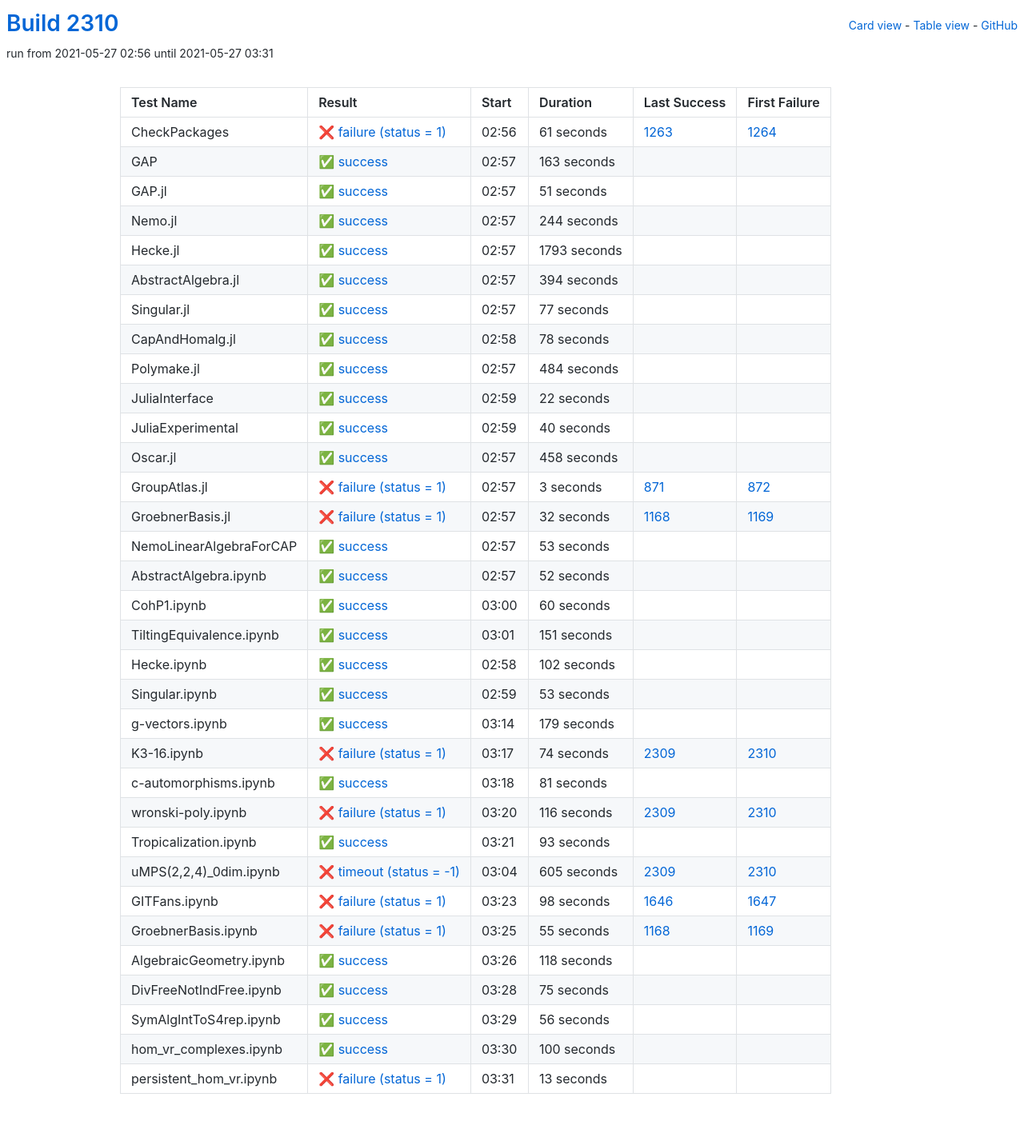
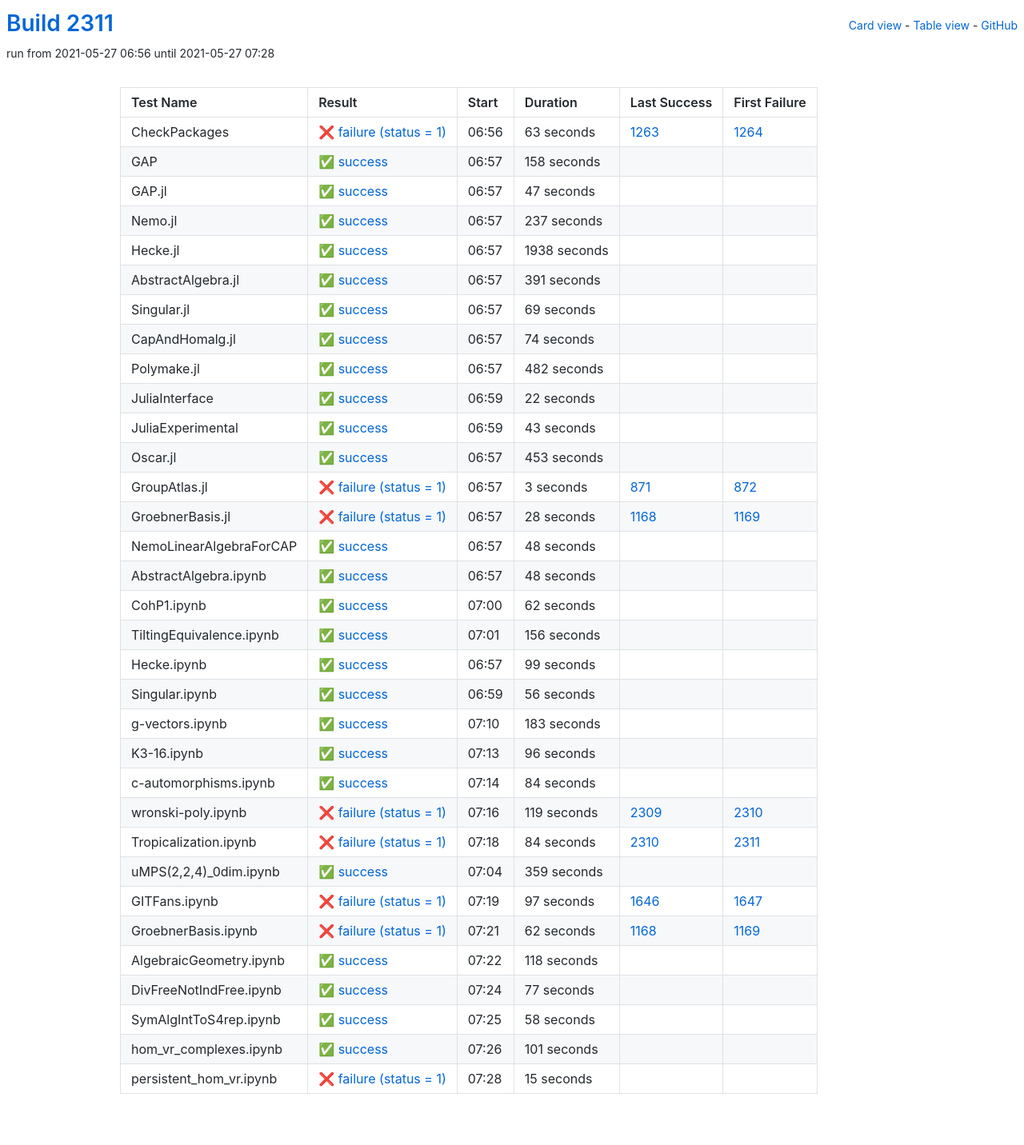
Before and after one commit to oscar-system/oscar-ci-status-stable, a Jekyll site: the page built from table.html, in a window 1280 px wide. Shown: the whole page at 80% size. Built offline with Jekyll 4.4.1, drawn with Linux system fonts in a browser that asks for light colours.

Commit message:
Build #2311

```diff
--- a/_data/ci.yml
+++ b/_data/ci.yml
@@ -1,6 +1,6 @@
 ---
-build: 2310
-build_url: https://oscarci.mathematik.uni-kl.de/job/oscar-stable/2310/
+build: 2311
+build_url: https://oscarci.mathematik.uni-kl.de/job/oscar-stable/2311/
 job: oscar-stable
 organization: oscar-system
 repo: oscar-ci-status-stable
@@ -8,116 +8,116 @@ repourl: https://github.com/oscar-system/oscar-ci-status-stable
 tests:
 - name: CheckPackages
   id: checkpackages
-  log: https://oscarci.mathematik.uni-kl.de/job/oscar-stable/2310/artifact/logs/build-2310/CheckPackages.log
-  start: 2021-05-27 02:56
+  log: https://oscarci.mathematik.uni-kl.de/job/oscar-stable/2311/artifact/logs/build-2311/CheckPackages.log
+  start: 2021-05-27 06:56
   success: false
   exitcode: 1
   status: failure
-  duration: 61
+  duration: 63
   last_success: 1263
   last_success_url: https://oscarci.mathematik.uni-kl.de/job/oscar-stable/1263/
   first_failure: 1264
   first_failure_url: https://oscarci.mathematik.uni-kl.de/job/oscar-stable/1264/
 - name: GAP
   id: gap
-  log: https://oscarci.mathematik.uni-kl.de/job/oscar-stable/2310/artifact/logs/build-2310/GAP.log
-  start: 2021-05-27 02:57
+  log: https://oscarci.mathematik.uni-kl.de/job/oscar-stable/2311/artifact/logs/build-2311/GAP.log
+  start: 2021-05-27 06:57
   success: true
   exitcode: 0
   status: success
-  duration: 163
+  duration: 158
   last_success: false
   last_success_url:
   first_failure: false
   first_failure_url:
 - name: GAP.jl
   id: gap-jl
-  log: https://oscarci.mathematik.uni-kl.de/job/oscar-stable/2310/artifact/logs/build-2310/GAP.jl.log
-  start: 2021-05-27 02:57
+  log: https://oscarci.mathematik.uni-kl.de/job/oscar-stable/2311/artifact/logs/build-2311/GAP.jl.log
+  start: 2021-05-27 06:57
   success: true
   exitcode: 0
   status: success
-  duration: 51
+  duration: 47
   last_success: false
   last_success_url:
   first_failure: false
   first_failure_url:
 - name: Nemo.jl
   id: nemo-jl
-  log: https://oscarci.mathematik.uni-kl.de/job/oscar-stable/2310/artifact/logs/build-2310/Nemo.jl.log
-  start: 2021-05-27 02:57
+  log: https://oscarci.mathematik.uni-kl.de/job/oscar-stable/2311/artifact/logs/build-2311/Nemo.jl.log
+  start: 2021-05-27 06:57
   success: true
   exitcode: 0
   status: success
-  duration: 244
+  duration: 237
   last_success: false
   last_success_url:
   first_failure: false
   first_failure_url:
 - name: Hecke.jl
   id: hecke-jl
-  log: https://oscarci.mathematik.uni-kl.de/job/oscar-stable/2310/artifact/logs/build-2310/Hecke.jl.log
-  start: 2021-05-27 02:57
+  log: https://oscarci.mathematik.uni-kl.de/job/oscar-stable/2311/artifact/logs/build-2311/Hecke.jl.log
+  start: 2021-05-27 06:57
   success: true
   exitcode: 0
   status: success
-  duration: 1793
+  duration: 1938
   last_success: false
   last_success_url:
   first_failure: false
   first_failure_url:
 - name: AbstractAlgebra.jl
   id: abstractalgebra-jl
-  log: https://oscarci.mathematik.uni-kl.de/job/oscar-stable/2310/artifact/logs/build-2310/AbstractAlgebra.jl.log
-  start: 2021-05-27 02:57
+  log: https://oscarci.mathematik.uni-kl.de/job/oscar-stable/2311/artifact/logs/build-2311/AbstractAlgebra.jl.log
+  start: 2021-05-27 06:57
   success: true
   exitcode: 0
   status: success
-  duration: 394
+  duration: 391
   last_success: false
   last_success_url:
   first_failure: false
   first_failure_url:
 - name: Singular.jl
   id: singular-jl
-  log: https://oscarci.mathematik.uni-kl.de/job/oscar-stable/2310/artifact/logs/build-2310/Singular.jl.log
-  start: 2021-05-27 02:57
+  log: https://oscarci.mathematik.uni-kl.de/job/oscar-stable/2311/artifact/logs/build-2311/Singular.jl.log
+  start: 2021-05-27 06:57
   success: true
   exitcode: 0
   status: success
-  duration: 77
+  duration: 69
   last_success: false
   last_success_url:
   first_failure: false
   first_failure_url:
 - name: CapAndHomalg.jl
   id: capandhomalg-jl
-  log: https://oscarci.mathematik.uni-kl.de/job/oscar-stable/2310/artifact/logs/build-2310/CapAndHomalg.jl.log
-  start: 2021-05-27 02:58
+  log: https://oscarci.mathematik.uni-kl.de/job/oscar-stable/2311/artifact/logs/build-2311/CapAndHomalg.jl.log
+  start: 2021-05-27 06:57
   success: true
   exitcode: 0
   status: success
-  duration: 78
+  duration: 74
   last_success: false
   last_success_url:
   first_failure: false
   first_failure_url:
 - name: Polymake.jl
   id: polymake-jl
-  log: https://oscarci.mathematik.uni-kl.de/job/oscar-stable/2310/artifact/logs/build-2310/Polymake.jl.log
-  start: 2021-05-27 02:57
+  log: https://oscarci.mathematik.uni-kl.de/job/oscar-stable/2311/artifact/logs/build-2311/Polymake.jl.log
+  start: 2021-05-27 06:57
   success: true
   exitcode: 0
   status: success
-  duration: 484
+  duration: 482
   last_success: false
   last_success_url:
   first_failure: false
   first_failure_url:
 - name: JuliaInterface
   id: juliainterface
-  log: https://oscarci.mathematik.uni-kl.de/job/oscar-stable/2310/artifact/logs/build-2310/JuliaInterface.log
-  start: 2021-05-27 02:59
+  log: https://oscarci.mathematik.uni-kl.de/job/oscar-stable/2311/artifact/logs/build-2311/JuliaInterface.log
+  start: 2021-05-27 06:59
   success: true
   exitcode: 0
   status: success
@@ -128,32 +128,32 @@ tests:
   first_failure_url:
 - name: JuliaExperimental
   id: juliaexperimental
-  log: https://oscarci.mathematik.uni-kl.de/job/oscar-stable/2310/artifact/logs/build-2310/JuliaExperimental.log
-  start: 2021-05-27 02:59
+  log: https://oscarci.mathematik.uni-kl.de/job/oscar-stable/2311/artifact/logs/build-2311/JuliaExperimental.log
+  start: 2021-05-27 06:59
   success: true
   exitcode: 0
   status: success
-  duration: 40
+  duration: 43
   last_success: false
   last_success_url:
   first_failure: false
   first_failure_url:
 - name: Oscar.jl
   id: oscar-jl
-  log: https://oscarci.mathematik.uni-kl.de/job/oscar-stable/2310/artifact/logs/build-2310/Oscar.jl.log
-  start: 2021-05-27 02:57
+  log: https://oscarci.mathematik.uni-kl.de/job/oscar-stable/2311/artifact/logs/build-2311/Oscar.jl.log
+  start: 2021-05-27 06:57
   success: true
   exitcode: 0
   status: success
-  duration: 458
+  duration: 453
   last_success: false
   last_success_url:
   first_failure: false
   first_failure_url:
 - name: GroupAtlas.jl
   id: groupatlas-jl
-  log: https://oscarci.mathematik.uni-kl.de/job/oscar-stable/2310/artifact/logs/build-2310/GroupAtlas.jl.log
-  start: 2021-05-27 02:57
+  log: https://oscarci.mathematik.uni-kl.de/job/oscar-stable/2311/artifact/logs/build-2311/GroupAtlas.jl.log
+  start: 2021-05-27 06:57
   success: false
   exitcode: 1
   status: failure
@@ -164,188 +164,188 @@ tests:
   first_failure_url: https://oscarci.mathematik.uni-kl.de/job/oscar-stable/872/
 - name: GroebnerBasis.jl
   id: groebnerbasis-jl
-  log: https://oscarci.mathematik.uni-kl.de/job/oscar-stable/2310/artifact/logs/build-2310/GroebnerBasis.jl.log
-  start: 2021-05-27 02:57
+  log: https://oscarci.mathematik.uni-kl.de/job/oscar-stable/2311/artifact/logs/build-2311/GroebnerBasis.jl.log
+  start: 2021-05-27 06:57
   success: false
   exitcode: 1
   status: failure
-  duration: 32
+  duration: 28
   last_success: 1168
   last_success_url: https://oscarci.mathematik.uni-kl.de/job/oscar-stable/1168/
   first_failure: 1169
   first_failure_url: https://oscarci.mathematik.uni-kl.de/job/oscar-stable/1169/
 - name: NemoLinearAlgebraForCAP
   id: nemolinearalgebraforcap
-  log: https://oscarci.mathematik.uni-kl.de/job/oscar-stable/2310/artifact/logs/build-2310/NemoLinearAlgebraForCAP.log
-  start: 2021-05-27 02:57
+  log: https://oscarci.mathematik.uni-kl.de/job/oscar-stable/2311/artifact/logs/build-2311/NemoLinearAlgebraForCAP.log
+  start: 2021-05-27 06:57
   success: true
   exitcode: 0
   status: success
-  duration: 53
+  duration: 48
   last_success: false
   last_success_url:
   first_failure: false
   first_failure_url:
 - name: AbstractAlgebra.ipynb
   id: abstractalgebra-ipynb
-  log: https://oscarci.mathematik.uni-kl.de/job/oscar-stable/2310/artifact/logs/build-2310/AbstractAlgebra.ipynb.log
-  start: 2021-05-27 02:57
+  log: https://oscarci.mathematik.uni-kl.de/job/oscar-stable/2311/artifact/logs/build-2311/AbstractAlgebra.ipynb.log
+  start: 2021-05-27 06:57
   success: true
   exitcode: 0
   status: success
-  duration: 52
+  duration: 48
   last_success: false
   last_success_url:
   first_failure: false
   first_failure_url:
 - name: CohP1.ipynb
   id: cohp1-ipynb
-  log: https://oscarci.mathematik.uni-kl.de/job/oscar-stable/2310/artifact/logs/build-2310/CohP1.ipynb.log
-  start: 2021-05-27 03:00
+  log: https://oscarci.mathematik.uni-kl.de/job/oscar-stable/2311/artifact/logs/build-2311/CohP1.ipynb.log
+  start: 2021-05-27 07:00
   success: true
   exitcode: 0
   status: success
-  duration: 60
+  duration: 62
   last_success: false
   last_success_url:
   first_failure: false
   first_failure_url:
 - name: TiltingEquivalence.ipynb
   id: tiltingequivalence-ipynb
-  log: https://oscarci.mathematik.uni-kl.de/job/oscar-stable/2310/artifact/logs/build-2310/TiltingEquivalence.ipynb.log
-  start: 2021-05-27 03:01
+  log: https://oscarci.mathematik.uni-kl.de/job/oscar-stable/2311/artifact/logs/build-2311/TiltingEquivalence.ipynb.log
+  start: 2021-05-27 07:01
   success: true
   exitcode: 0
   status: success
-  duration: 151
+  duration: 156
   last_success: false
   last_success_url:
   first_failure: false
   first_failure_url:
 - name: Hecke.ipynb
   id: hecke-ipynb
-  log: https://oscarci.mathematik.uni-kl.de/job/oscar-stable/2310/artifact/logs/build-2310/Hecke.ipynb.log
-  start: 2021-05-27 02:58
+  log: https://oscarci.mathematik.uni-kl.de/job/oscar-stable/2311/artifact/logs/build-2311/Hecke.ipynb.log
+  start: 2021-05-27 06:57
   success: true
   exitcode: 0
   status: success
-  duration: 102
+  duration: 99
   last_success: false
   last_success_url:
   first_failure: false
   first_failure_url:
 - name: Singular.ipynb
   id: singular-ipynb
-  log: https://oscarci.mathematik.uni-kl.de/job/oscar-stable/2310/artifact/logs/build-2310/Singular.ipynb.log
-  start: 2021-05-27 02:59
+  log: https://oscarci.mathematik.uni-kl.de/job/oscar-stable/2311/artifact/logs/build-2311/Singular.ipynb.log
+  start: 2021-05-27 06:59
   success: true
   exitcode: 0
   status: success
-  duration: 53
+  duration: 56
   last_success: false
   last_success_url:
   first_failure: false
   first_failure_url:
 - name: g-vectors.ipynb
   id: g-vectors-ipynb
-  log: https://oscarci.mathematik.uni-kl.de/job/oscar-stable/2310/artifact/logs/build-2310/g-vectors.ipynb.log
-  start: 2021-05-27 03:14
+  log: https://oscarci.mathematik.uni-kl.de/job/oscar-stable/2311/artifact/logs/build-2311/g-vectors.ipynb.log
+  start: 2021-05-27 07:10
   success: true
   exitcode: 0
   status: success
-  duration: 179
+  duration: 183
   last_success: false
   last_success_url:
   first_failure: false
   first_failure_url:
 - name: K3-16.ipynb
   id: k3-16-ipynb
-  log: https://oscarci.mathematik.uni-kl.de/job/oscar-stable/2310/artifact/logs/build-2310/K3-16.ipynb.log
-  start: 2021-05-27 03:17
-  success: false
-  exitcode: 1
-  status: failure
-  duration: 74
-  last_success: 2309
-  last_success_url: https://oscarci.mathematik.uni-kl.de/job/oscar-stable/2309/
-  first_failure: 2310
-  first_failure_url: https://oscarci.mathematik.uni-kl.de/job/oscar-stable/2310/
-- name: c-automorphisms.ipynb
-  id: c-automorphisms-ipynb
-  log: https://oscarci.mathematik.uni-kl.de/job/oscar-stable/2310/artifact/logs/build-2310/c-automorphisms.ipynb.log
-  start: 2021-05-27 03:18
+  log: https://oscarci.mathematik.uni-kl.de/job/oscar-stable/2311/artifact/logs/build-2311/K3-16.ipynb.log
+  start: 2021-05-27 07:13
   success: true
   exitcode: 0
   status: success
-  duration: 81
+  duration: 96
+  last_success: false
+  last_success_url:
+  first_failure: false
+  first_failure_url:
+- name: c-automorphisms.ipynb
+  id: c-automorphisms-ipynb
+  log: https://oscarci.mathematik.uni-kl.de/job/oscar-stable/2311/artifact/logs/build-2311/c-automorphisms.ipynb.log
+  start: 2021-05-27 07:14
+  success: true
+  exitcode: 0
+  status: success
+  duration: 84
   last_success: false
   last_success_url:
   first_failure: false
   first_failure_url:
 - name: wronski-poly.ipynb
   id: wronski-poly-ipynb
-  log: https://oscarci.mathematik.uni-kl.de/job/oscar-stable/2310/artifact/logs/build-2310/wronski-poly.ipynb.log
-  start: 2021-05-27 03:20
+  log: https://oscarci.mathematik.uni-kl.de/job/oscar-stable/2311/artifact/logs/build-2311/wronski-poly.ipynb.log
+  start: 2021-05-27 07:16
   success: false
   exitcode: 1
   status: failure
-  duration: 116
+  duration: 119
   last_success: 2309
   last_success_url: https://oscarci.mathematik.uni-kl.de/job/oscar-stable/2309/
   first_failure: 2310
   first_failure_url: https://oscarci.mathematik.uni-kl.de/job/oscar-stable/2310/
 - name: Tropicalization.ipynb
   id: tropicalization-ipynb
-  log: https://oscarci.mathematik.uni-kl.de/job/oscar-stable/2310/artifact/logs/build-2310/Tropicalization.ipynb.log
-  start: 2021-05-27 03:21
+  log: https://oscarci.mathematik.uni-kl.de/job/oscar-stable/2311/artifact/logs/build-2311/Tropicalization.ipynb.log
+  start: 2021-05-27 07:18
+  success: false
+  exitcode: 1
+  status: failure
+  duration: 84
+  last_success: 2310
+  last_success_url: https://oscarci.mathematik.uni-kl.de/job/oscar-stable/2310/
+  first_failure: 2311
+  first_failure_url: https://oscarci.mathematik.uni-kl.de/job/oscar-stable/2311/
+- name: uMPS(2,2,4)_0dim.ipynb
+  id: umps-2-2-4-0dim-ipynb
+  log: https://oscarci.mathematik.uni-kl.de/job/oscar-stable/2311/artifact/logs/build-2311/uMPS-2-2-4-_0dim.ipynb.log
+  start: 2021-05-27 07:04
   success: true
   exitcode: 0
   status: success
-  duration: 93
+  duration: 359
   last_success: false
   last_success_url:
   first_failure: false
   first_failure_url:
-- name: uMPS(2,2,4)_0dim.ipynb
-  id: umps-2-2-4-0dim-ipynb
-  log: https://oscarci.mathematik.uni-kl.de/job/oscar-stable/2310/artifact/logs/build-2310/uMPS-2-2-4-_0dim.ipynb.log
-  start: 2021-05-27 03:04
-  success: false
-  exitcode: -1
-  status: timeout
-  duration: 605
-  last_success: 2309
-  last_success_url: https://oscarci.mathematik.uni-kl.de/job/oscar-stable/2309/
-  first_failure: 2310
-  first_failure_url: https://oscarci.mathematik.uni-kl.de/job/oscar-stable/2310/
 - name: GITFans.ipynb
   id: gitfans-ipynb
-  log: https://oscarci.mathematik.uni-kl.de/job/oscar-stable/2310/artifact/logs/build-2310/GITFans.ipynb.log
-  start: 2021-05-27 03:23
+  log: https://oscarci.mathematik.uni-kl.de/job/oscar-stable/2311/artifact/logs/build-2311/GITFans.ipynb.log
+  start: 2021-05-27 07:19
   success: false
   exitcode: 1
   status: failure
-  duration: 98
+  duration: 97
   last_success: 1646
   last_success_url: https://oscarci.mathematik.uni-kl.de/job/oscar-stable/1646/
   first_failure: 1647
   first_failure_url: https://oscarci.mathematik.uni-kl.de/job/oscar-stable/1647/
 - name: GroebnerBasis.ipynb
   id: groebnerbasis-ipynb
-  log: https://oscarci.mathematik.uni-kl.de/job/oscar-stable/2310/artifact/logs/build-2310/GroebnerBasis.ipynb.log
-  start: 2021-05-27 03:25
+  log: https://oscarci.mathematik.uni-kl.de/job/oscar-stable/2311/artifact/logs/build-2311/GroebnerBasis.ipynb.log
+  start: 2021-05-27 07:21
   success: false
   exitcode: 1
   status: failure
-  duration: 55
+  duration: 62
   last_success: 1168
   last_success_url: https://oscarci.mathematik.uni-kl.de/job/oscar-stable/1168/
   first_failure: 1169
   first_failure_url: https://oscarci.mathematik.uni-kl.de/job/oscar-stable/1169/
 - name: AlgebraicGeometry.ipynb
   id: algebraicgeometry-ipynb
-  log: https://oscarci.mathematik.uni-kl.de/job/oscar-stable/2310/artifact/logs/build-2310/AlgebraicGeometry.ipynb.log
-  start: 2021-05-27 03:26
+  log: https://oscarci.mathematik.uni-kl.de/job/oscar-stable/2311/artifact/logs/build-2311/AlgebraicGeometry.ipynb.log
+  start: 2021-05-27 07:22
   success: true
   exitcode: 0
   status: success
@@ -356,48 +356,48 @@ tests:
   first_failure_url:
 - name: DivFreeNotIndFree.ipynb
   id: divfreenotindfree-ipynb
-  log: https://oscarci.mathematik.uni-kl.de/job/oscar-stable/2310/artifact/logs/build-2310/DivFreeNotIndFree.ipynb.log
-  start: 2021-05-27 03:28
+  log: https://oscarci.mathematik.uni-kl.de/job/oscar-stable/2311/artifact/logs/build-2311/DivFreeNotIndFree.ipynb.log
+  start: 2021-05-27 07:24
   success: true
   exitcode: 0
   status: success
-  duration: 75
+  duration: 77
   last_success: false
   last_success_url:
   first_failure: false
   first_failure_url:
 - name: SymAlgIntToS4rep.ipynb
   id: symalginttos4rep-ipynb
-  log: https://oscarci.mathematik.uni-kl.de/job/oscar-stable/2310/artifact/logs/build-2310/SymAlgIntToS4rep.ipynb.log
-  start: 2021-05-27 03:29
+  log: https://oscarci.mathematik.uni-kl.de/job/oscar-stable/2311/artifact/logs/build-2311/SymAlgIntToS4rep.ipynb.log
+  start: 2021-05-27 07:25
   success: true
   exitcode: 0
   status: success
-  duration: 56
+  duration: 58
   last_success: false
   last_success_url:
   first_failure: false
   first_failure_url:
 - name: hom_vr_complexes.ipynb
   id: hom-vr-complexes-ipynb
-  log: https://oscarci.mathematik.uni-kl.de/job/oscar-stable/2310/artifact/logs/build-2310/hom_vr_complexes.ipynb.log
-  start: 2021-05-27 03:30
+  log: https://oscarci.mathematik.uni-kl.de/job/oscar-stable/2311/artifact/logs/build-2311/hom_vr_complexes.ipynb.log
+  start: 2021-05-27 07:26
   success: true
   exitcode: 0
   status: success
-  duration: 100
+  duration: 101
   last_success: false
   last_success_url:
   first_failure: false
   first_failure_url:
 - name: persistent_hom_vr.ipynb
   id: persistent-hom-vr-ipynb
-  log: https://oscarci.mathematik.uni-kl.de/job/oscar-stable/2310/artifact/logs/build-2310/persistent_hom_vr.ipynb.log
-  start: 2021-05-27 03:31
+  log: https://oscarci.mathematik.uni-kl.de/job/oscar-stable/2311/artifact/logs/build-2311/persistent_hom_vr.ipynb.log
+  start: 2021-05-27 07:28
   success: false
   exitcode: 1
   status: failure
-  duration: 13
+  duration: 15
   last_success: false
   last_success_url:
   first_failure: false
```
Also changed, not shown: README.md.
